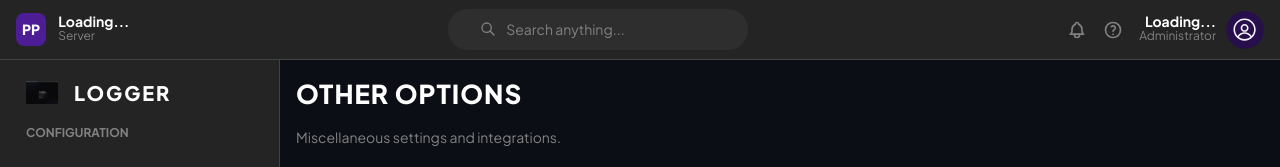
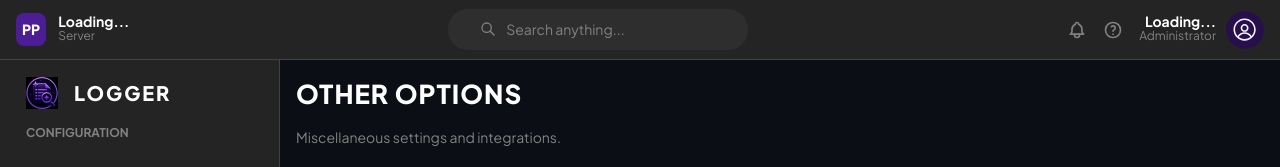
Before and after one commit to Buzzingbug/Logger, a Next.js app in the folder apps/dashboard/: page /dashboard/1/other in a window 1280 px wide. Shown: the top 167 px of the page. Built offline with nearby package versions, Linux system fonts and the light colour scheme; no server answers.

Commit message:
fix: replace incorrect logo image with the actual purple glowing logo

```diff
--- a/apps/dashboard/src/app/components/DashboardLayout.tsx
+++ b/apps/dashboard/src/app/components/DashboardLayout.tsx
@@ -88,7 +88,7 @@ export function DashboardLayout({ children, guildId }: { children: React.ReactNo
 
       <AppShell.Navbar p="md">
         <Group mb="md" px="xs">
-          <Image src="/logo.png" alt="Logger Logo" width={32} height={32} />
+          <Image src="/logo.jpg" alt="Logger Logo" width={32} height={32} />
           <Text fw={900} size="xl" lts={2}>LOGGER</Text>
         </Group>
 
--- a/apps/dashboard/src/app/components/LandingUI.tsx
+++ b/apps/dashboard/src/app/components/LandingUI.tsx
@@ -85,7 +85,7 @@ export function LandingUI({ isLoggedIn }: { isLoggedIn: boolean }) {
             }}
           >
             <Image
-              src="/logo.png"
+              src="/logo.jpg"
               alt="Logger Logo"
               width={120}
               height={120}
```
Also changed, not shown: apps/dashboard/public/logo.jpg (added).
